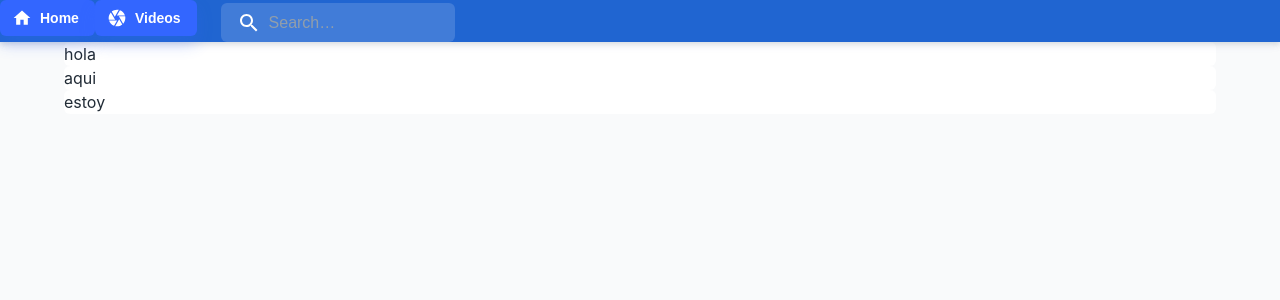
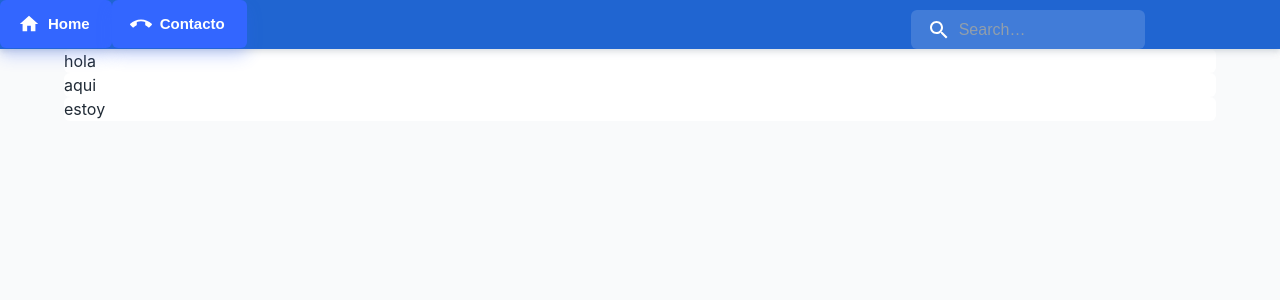
Before and after one commit to FM9408/Portfolio, a React (Create React App) app in the folder packages/client/: page / in a window 1280 px wide. Shown: the top 300 px of the page. Built offline with nearby package versions, Linux system fonts and the light colour scheme.

Commit message:
creada una pequeña animacion y boton Videos cambiado a Contacto

```diff
--- a/packages/client/src/components/IconedButton.js
+++ b/packages/client/src/components/IconedButton.js
@@ -1,9 +1,31 @@
 import { Button } from "@mui/material"
+import React from "react"
 
 
-function IconedButton({ icon, title, href }) {
+
+
+
+function IconedButton({ icon, title, href, setHover, setButtonKey }) {
+
     return (
-        <Button title={`${title}`} href={href} startIcon={icon} color="secondary" variant="contained">
+        <Button
+            size="large"
+            title={`${title}`}
+            href={href} startIcon={icon}
+            color="secondary"
+            variant="contained"
+            onPointerEnter={() => {
+                setHover(true)
+                setButtonKey(title)
+            }
+        }
+            onPointerLeave={()=> {
+                setHover(false)
+                setButtonKey("")
+
+            }
+        }
+        >
             {title}
         </Button>
     )
--- a/packages/client/src/helpers/Appbarbuttons.js
+++ b/packages/client/src/helpers/Appbarbuttons.js
@@ -1,14 +1,26 @@
-import { Home, Camera } from "@mui/icons-material"
+import React from "react"
+import { Home, CallEnd} from "@mui/icons-material"
 
-export const Appbarbuttons = [
+
+
+
+
+
+
+export function  Appbarbuttons (iconrotation, key) {
+    const buttons = [
+
         {
             title: "Home",
             icon: <Home />,
             href: "/"
         },
         {
-        title: "Videos",
-        icon: <Camera />,
-        href: "/Videos"
+            title: "Contacto",
+            icon: <CallEnd sx={{rotate: iconrotation === true && key === "Contacto" ? "-130deg" : "0deg", transition: "rotate .5s ease-in-out" }}/>,
+            href: "/Contacto"
         }
     ]
+    return buttons
+
+}
--- a/packages/client/src/modules/Appbar.js
+++ b/packages/client/src/modules/Appbar.js
@@ -1,17 +1,22 @@
+import React from "react"
 import { AppBar, useTheme, Container, Box } from "@mui/material"
 import IconedButton from "../components/IconedButton"
 import { Appbarbuttons } from "../helpers/Appbarbuttons"
 import SearchField from "../components/searchbox"
+import { useSelector } from "react-redux"
 
 
 function UserAppbar() {
     const theme = useTheme()
+    const [buttonHover, setHover] = React.useState(false)
+    const [buttonKey, setButtonKey] = React.useState("")
+
     return (
         <Box sx={{ display: "flex"}}>
             <AppBar position='static' component="nav" sx={{ display: {xs: "flex", sm: "block"} }}>
-                <Box sx={{ display: { xs: "block", sm: "inline-flex", width: { xs: "100%", sm: `${100 / 3}%` } } }}>
+                <Box   sx={{ display: { xs: "block", sm: "inline-flex", width: { xs: "100%", sm: `${100 / 4}%` } } }}>
                     {
-                        Appbarbuttons.map((button) => {
+                        Appbarbuttons(buttonHover, buttonKey).map((button) => {
                         return (
 
                                 <IconedButton
@@ -19,12 +24,17 @@ function UserAppbar() {
                                     icon={button.icon}
                                     href={button.href}
                                     key={button.title}
+                                    setHover={setHover}
+                                    setButtonKey={setButtonKey}
                                 />
                         )
                         })
                     }
                 </Box>
-                <Box sx={{ display: { xs: "block", sm: "inline-flex", width: { xs: "100%", sm: `${100 / 3}%` } } }}>
+                <Box sx={{display: {xs: "none", sm: "inline-block"}, width: {sm: `${100/2}%`}}}>
+
+                </Box>
+                <Box sx={{ display: { xs: "block", sm: "inline-flex", width: { xs: "100%", sm: `${100 / 4}%` } } }}>
                     <SearchField />
                 </Box>
             </AppBar>
```
Lines whose indentation alone changed are shown as unchanged.
